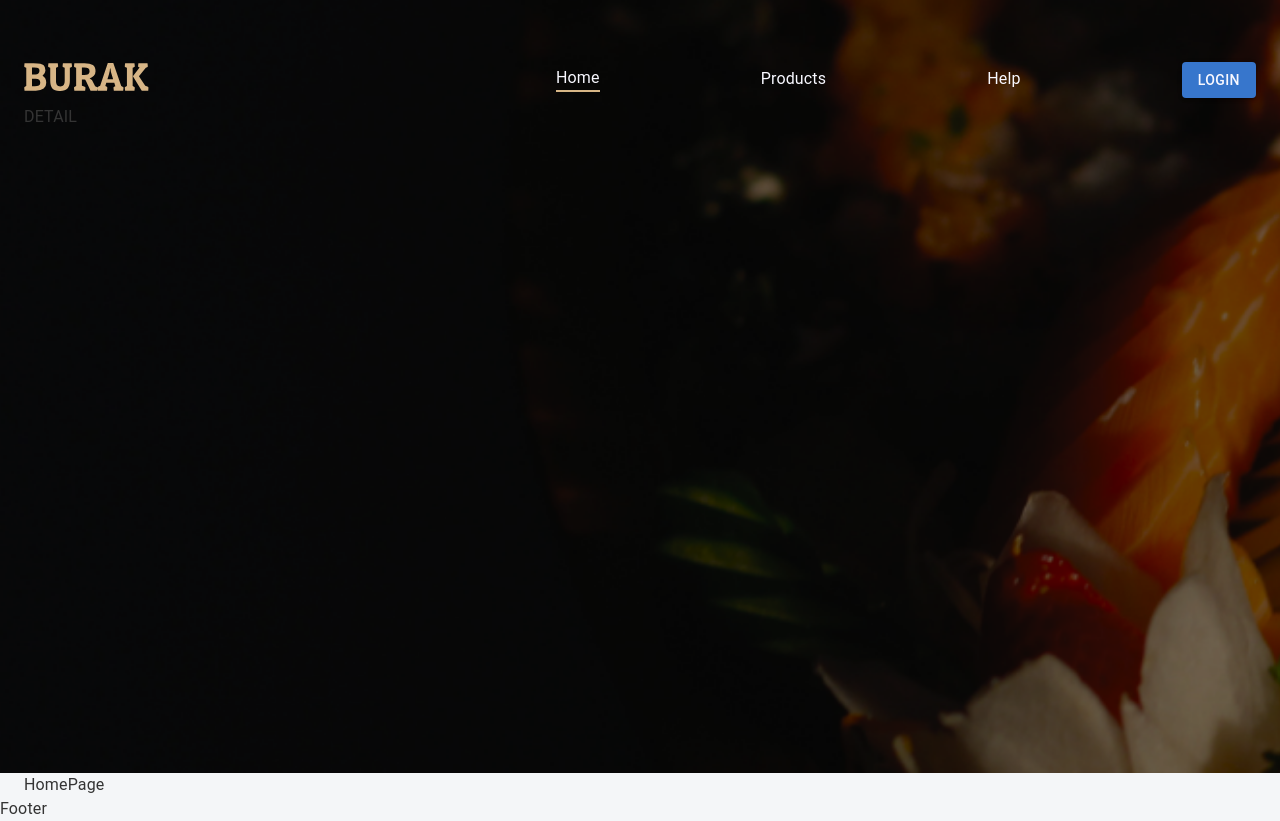
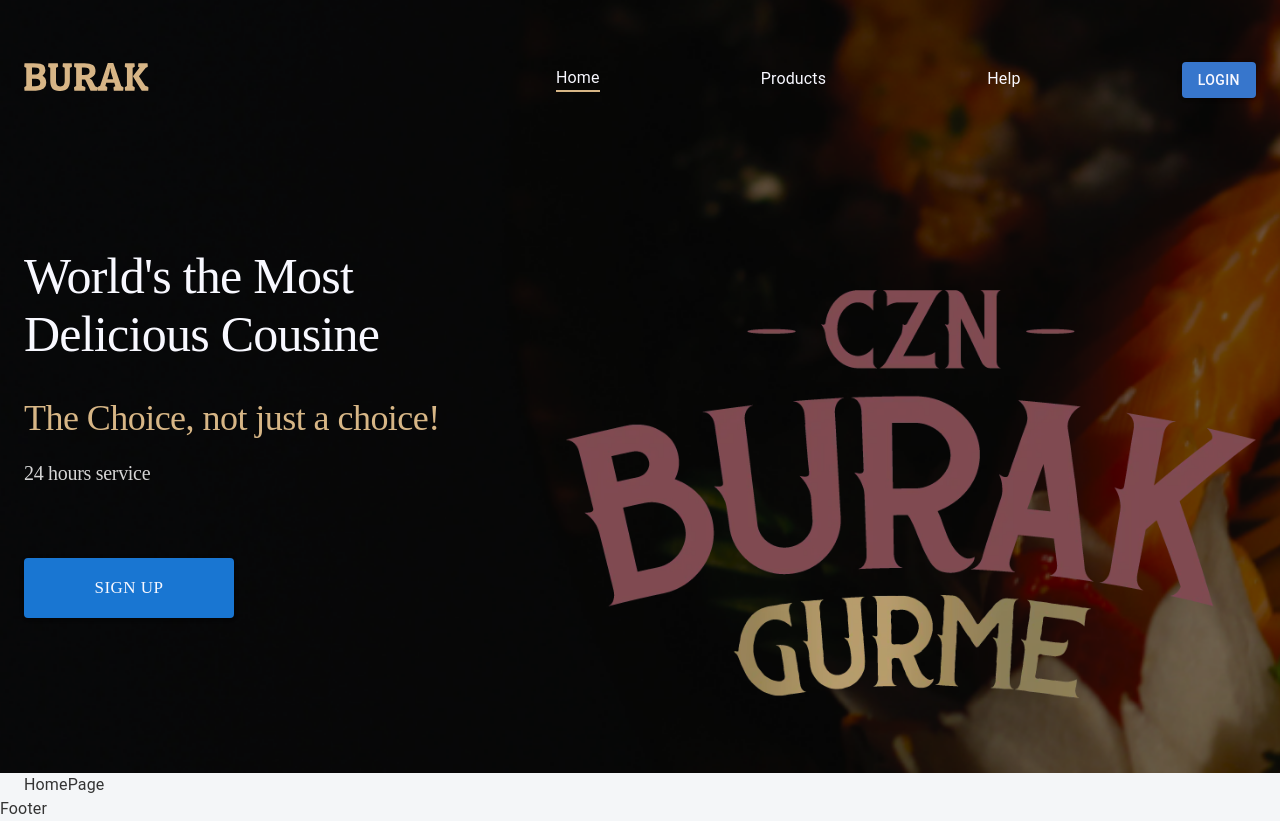
Before and after one commit to Pulatjon97/burak-react, a React (Create React App) app: page / in a window 1280 px wide. Built offline with nearby package versions, Linux system fonts and the light colour scheme.

Commit message:
fix: develop home navbar

```diff
--- a/src/app/components/headers/HomeNavbar.tsx
+++ b/src/app/components/headers/HomeNavbar.tsx
@@ -71,7 +71,20 @@
             )}
           </Stack>
         </Stack>
-        <Stack>DETAIL</Stack>
+        <Stack className={"header-frame"}>
+            <Stack className={"detail"}>
+                <Box className={"head-main-txt"}>World's the Most Delicious Cousine</Box>
+                <Box className={"wel-txt"}>The Choice, not just a choice!</Box>
+                <Box className={"service-txt"}>24 hours service</Box>
+                <Box className={"signup"}>
+                    {!authMember ? (<Button variant={"contained"} className="signup-button">SIGN UP</Button>) : null}
+                </Box>
+            </Stack>
+
+            <Box className="logo-frame">
+                <div className="logo-img"></div>
+            </Box>
+        </Stack>
       </Container>
     </div>
   );
--- a/src/css/navbar.css
+++ b/src/css/navbar.css
@@ -19,12 +19,12 @@
   align-items: center;
 }
 
-.home-navbar .navbar-container .menu .brand-logo{
+.home-navbar .navbar-container .menu .brand-logo {
   width: 125px;
   height: 30px;
 }
 
-.home-navbar .navbar-container .menu .links{
+.home-navbar .navbar-container .menu .links {
   min-width: 700px;
   display: flex;
   flex-direction: row;
@@ -41,12 +41,10 @@
   width: 50px;
   height: 50px;
   border-radius: 24px;
-
 }
 
 .home-navbar a {
   text-decoration: none;
-
 }
 
 .home-navbar .hover-line a {
@@ -75,3 +73,87 @@
 .home-navbar div.hover-line:after {
   transform-origin: 0% 50%;
 }
+
+.home-navbar .navbar-container .header-frame {
+  margin-top: 142px;
+  height: 462px;
+  display: flex;
+  flex-direction: row;
+  justify-content: space-between;
+}
+
+.home-navbar .navbar-container .header-frame .detail {
+  width: 510px;
+  display: flex;
+  flex-direction: column;
+}
+
+.home-navbar .navbar-container .header-frame .detail .head-main-txt {
+  width: 450px;
+  height: 150px;
+  font-family: "Roboto Serif";
+  font-size: 50px;
+  font-style: normal;
+  font-weight: 500;
+  line-height: normal;
+  letter-spacing: -0.75px;
+  color: #f8f8ff;
+}
+
+.home-navbar .navbar-container .header-frame .detail .wel-txt {
+  width: 510px;
+  height: 42px;
+  font-family: "Roboto Serif";
+  font-size: 36px;
+  font-style: normal;
+  font-weight: 400;
+  line-height: normal;
+  letter-spacing: -0.54px;
+  color: #d7b686;
+}
+
+.home-navbar .navbar-container .header-frame .detail .service-txt {
+  margin-top: 23px;
+  width: 153px;
+  height: 23px;
+  font-family: "Roboto Serif";
+  font-size: 20px;
+  font-style: normal;
+  font-weight: 400;
+  line-height: normal;
+  letter-spacing: -0.3px;
+  color: #d5d5d5;
+}
+
+.home-navbar .navbar-container .detail .signup {
+  margin-top: 73px;
+}
+
+.home-navbar .navbar-container .detail .signup .signup-button {
+  width: 210px;
+  height: 60px;
+  border-radius: 4px;
+  background: #1976d2;
+  text-align: center;
+  font-family: Poppins;
+  font-size: 17px;
+  font-style: normal;
+  font-weight: 400;
+  line-height: normal;
+  color: #f8f8ff;
+}
+
+.home-navbar .navbar-container .logo-frame {
+  margin-top: 43px;
+  width: 690px;
+  height: 419px;
+}
+
+.home-navbar .navbar-container .logo-frame .logo-img {
+  width: 100%;
+  height: 100%;
+  background: url(/public/img/logo.webp);
+  background-size: contain;
+  background-repeat: no-repeat;
+  filter: invert(25%);
+}
```
Lines whose indentation alone changed are shown as unchanged.
